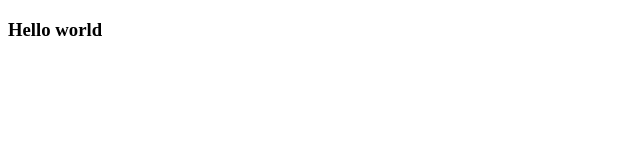
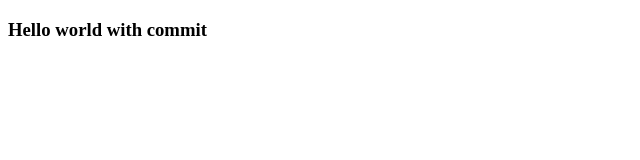
Before and after one commit to jigargandhi/ResponsivePages, a plain HTML site: page ResponsivePages/index.html in a window 1280 px wide. Shown: the whole page, without its empty margins (0-640 px from the left). Drawn offline with Linux system fonts and the light colour scheme.

Commit message:
Testing with another commit

```diff
--- a/ResponsivePages/index.html
+++ b/ResponsivePages/index.html
@@ -5,7 +5,7 @@
 </head>
 <body>
     <h3>
-        Hello world
+        Hello world with commit
     </h3>
 
 </body>
```
